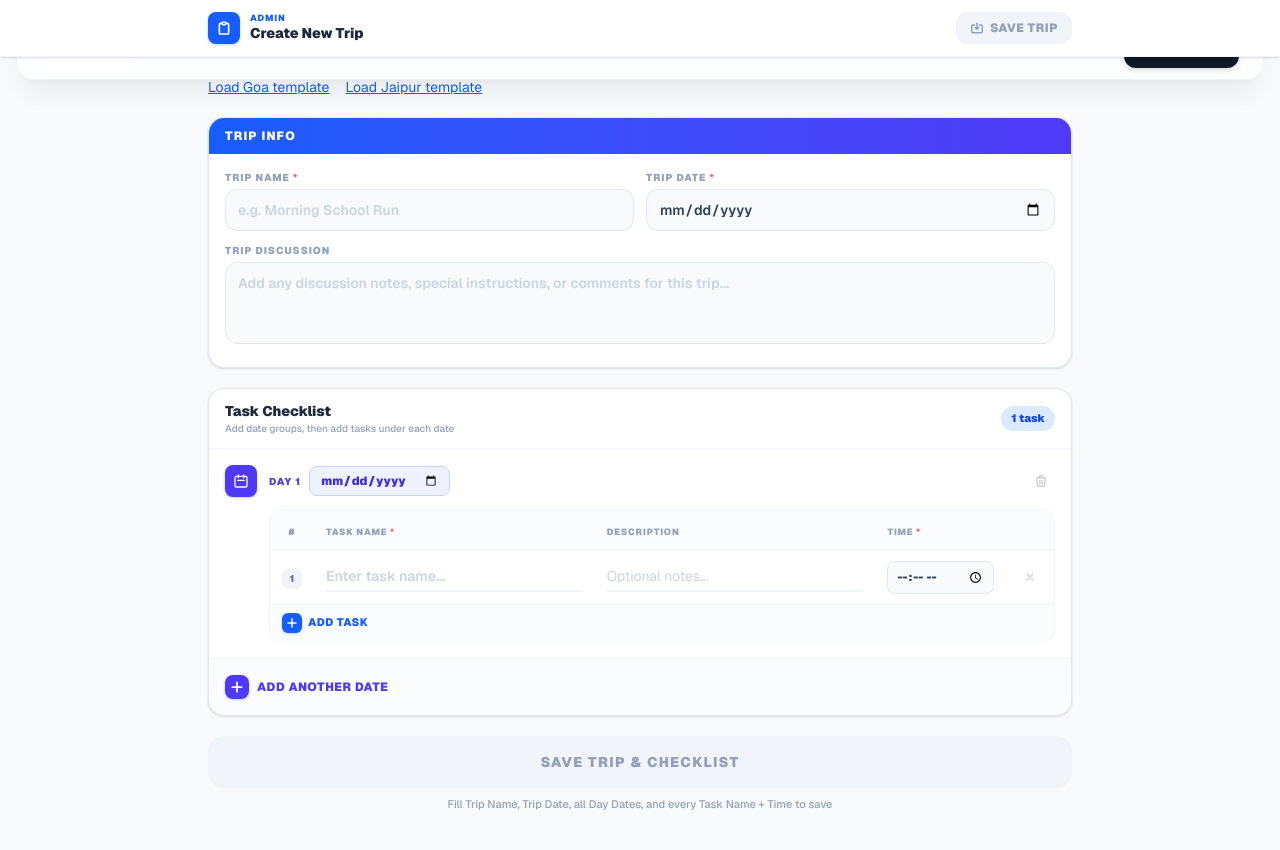
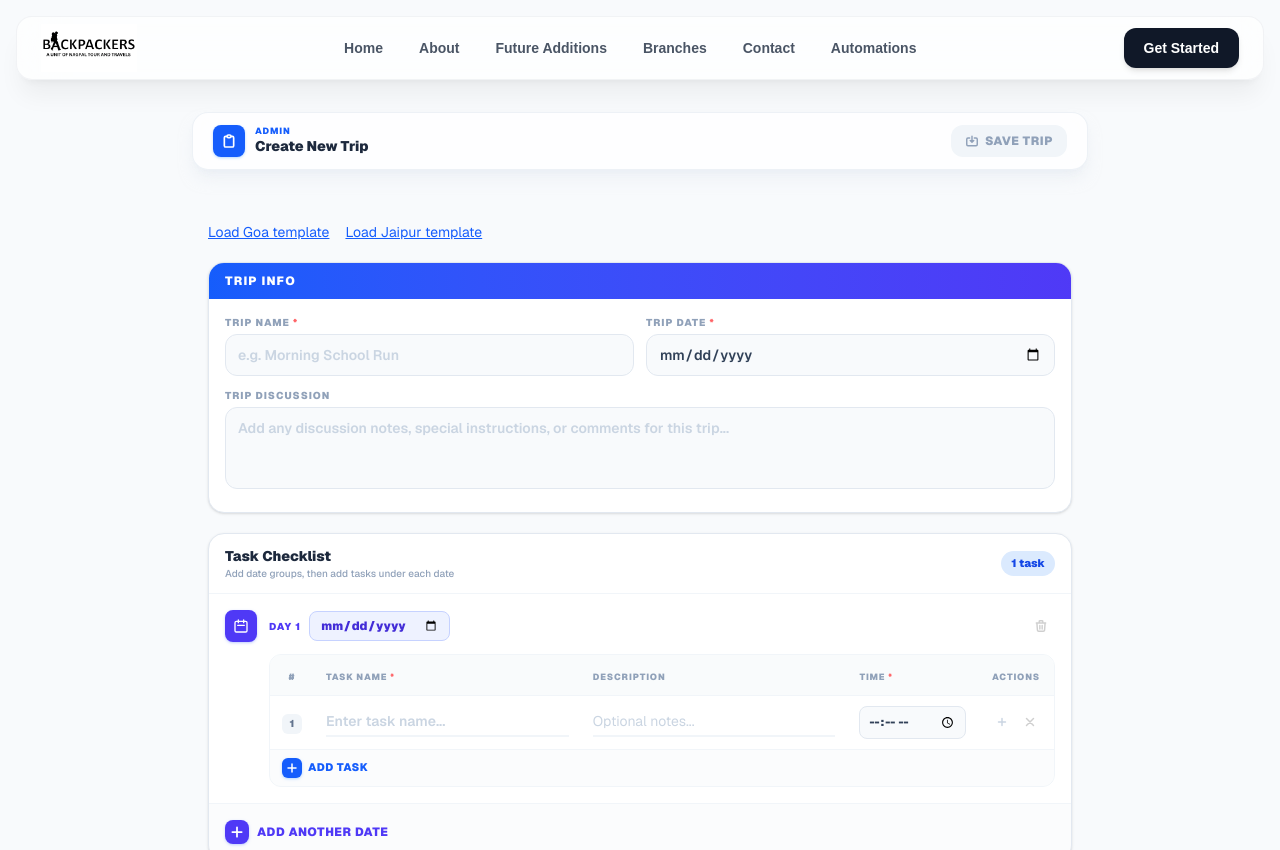
Before and after one commit to saurabhkuriyal/Checkpoint, a Next.js app: page /trips/create_trip in a window 1280 px wide. Shown: the top 850 px of the page. Built offline with nearby package versions, Linux system fonts and the light colour scheme.

Commit message:
adding indexing task addition

```diff
--- a/app/trips/create_trip/page.tsx
+++ b/app/trips/create_trip/page.tsx
@@ -63,13 +63,17 @@ export default function page() {
         );
 
     /* ── Task helpers ── */
-    const addTask = (groupId: string) =>
+    const addTask = (groupId: string, index?: number) =>
         setGroups((p) =>
-            p.map((g) =>
-                g.groupId === groupId
-                    ? { ...g, tasks: [...g.tasks, emptyTask()] }
-                    : g
-            )
+            p.map((g) => {
+                if (g.groupId !== groupId) return g;
+                if (index !== undefined) {
+                    const newTasks = [...g.tasks];
+                    newTasks.splice(index, 0, emptyTask());
+                    return { ...g, tasks: newTasks };
+                }
+                return { ...g, tasks: [...g.tasks, emptyTask()] };
+            })
         );
 
     const removeTask = (groupId: string, taskId: string) =>
@@ -135,11 +139,11 @@ export default function page() {
         );
 
     return (
-        <div className="min-h-screen bg-[#f8fafc] font-sans">
+        <div className="min-h-screen bg-[#f8fafc] font-sans pt-28 pb-10">
 
             {/* ── Sticky Top Bar ── */}
-            <header className="sticky top-0 z-50 bg-white border-b border-slate-100 shadow-sm">
-                <div className="max-w-4xl mx-auto px-4 py-3 flex items-center justify-between gap-3">
+            <header className="top-24 z-40 bg-white/80 backdrop-blur-md border border-slate-200/60 shadow-lg shadow-slate-200/50 rounded-2xl mx-4 md:mx-auto max-w-4xl mb-8">
+                <div className="px-5 py-3 flex items-center justify-between gap-3">
                     <div className="flex items-center gap-2.5 min-w-0">
                         <div className="w-8 h-8 shrink-0 rounded-lg bg-blue-600 flex items-center justify-center shadow shadow-blue-200">
                             <svg className="w-4 h-4 text-white" fill="none" viewBox="0 0 24 24" stroke="currentColor">
@@ -327,7 +331,9 @@ export default function page() {
                                                         Time <span className="text-red-400">*</span>
                                                     </span>
                                                 </th>
-                                                <th className="px-3 py-2 w-8" />
+                                                <th className="px-3 py-2 w-16 text-center">
+                                                    <span className="text-[9px] font-black text-slate-400 uppercase tracking-widest">Actions</span>
+                                                </th>
                                             </tr>
                                         </thead>
                                         <tbody className="divide-y divide-slate-50">
@@ -375,22 +381,32 @@ export default function page() {
                                                         />
                                                     </td>
 
-                                                    {/* Remove Task */}
-                                                    <td className="px-3 py-2.5 text-center">
+                                                    {/* Actions */}
+                                                    <td className="px-3 py-2.5">
+                                                        <div className="flex items-center justify-center gap-1">
+                                                            <button
+                                                                onClick={() => addTask(group.groupId, taskIndex + 1)}
+                                                                title="Insert task below"
+                                                                className="w-6 h-6 rounded-lg flex items-center justify-center text-slate-300 hover:text-blue-500 hover:bg-blue-50 active:scale-90 transition-all"
+                                                            >
+                                                                <svg className="w-3.5 h-3.5" fill="none" viewBox="0 0 24 24" stroke="currentColor">
+                                                                    <path strokeLinecap="round" strokeLinejoin="round" strokeWidth={2.5} d="M12 6v6m0 0v6m0-6h6m-6 0H6" />
+                                                                </svg>
+                                                            </button>
                                                             <button
                                                                 onClick={() => removeTask(group.groupId, task.id)}
                                                                 disabled={group.tasks.length === 1}
                                                                 title="Remove task"
-                                                            className={`w-6 h-6 rounded-lg flex items-center justify-center mx-auto transition-all
+                                                                className={`w-6 h-6 rounded-lg flex items-center justify-center transition-all
                                                                     ${group.tasks.length === 1
                                                                         ? "opacity-20 cursor-not-allowed"
                                                                         : "text-slate-300 hover:text-red-400 hover:bg-red-50 active:scale-90"}`}
                                                             >
-                                                            <svg className="w-3 h-3" fill="none" viewBox="0 0 24 24" stroke="currentColor">
-                                                                <path strokeLinecap="round" strokeLinejoin="round" strokeWidth={2.5}
-                                                                    d="M6 18L18 6M6 6l12 12" />
+                                                                <svg className="w-3.5 h-3.5" fill="none" viewBox="0 0 24 24" stroke="currentColor">
+                                                                    <path strokeLinecap="round" strokeLinejoin="round" strokeWidth={2.5} d="M6 18L18 6M6 6l12 12" />
                                                                 </svg>
                                                             </button>
+                                                        </div>
                                                     </td>
                                                 </tr>
                                             ))}
```
Lines whose indentation alone changed are shown as unchanged.
